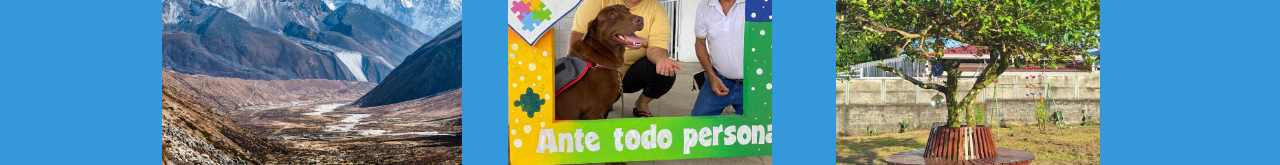
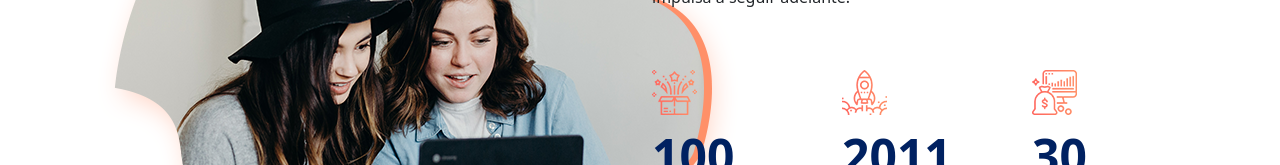
Before and after one commit to ProfesorAlbino/APAZA_Front, a Vue app: page / in a window 1280 px wide. Shown: the part 2108-2273 px from the top of the page. Built offline with nearby package versions, Linux system fonts and the light colour scheme.

Commit message:
Correccion del merge

```diff
--- a/src/components/templates/SectionInfo.vue
+++ b/src/components/templates/SectionInfo.vue
@@ -71,7 +71,7 @@ defineProps({
                 <div class="fact-item">
                   <div class="count-area-content">
                     <div class="icon">
-                      <img src="/public/Test/service-icon-01.png" alt="">
+                      <img src="/Test/service-icon-01.png" alt="">
                     </div>
                     <div class="count-digit">{{ count1 }}</div>
                     <div class="count-title">{{ countTitle1 }}</div>
--- a/src/views/HomeView.vue
+++ b/src/views/HomeView.vue
@@ -3,6 +3,7 @@ import wave from '@/components/Wave.vue'
 import CardImageRight from '../components/cards/CardImageRight.vue'
 import CardImageLeft from '../components/cards/CardImageLeft.vue'
 import CardFullImage from '../components/cards/CardFullImage.vue'
+import SectionInfo from '../components/templates/SectionInfo.vue'
 import { getLang, language } from '@/config/BasicConfig'
 import { ref, onMounted } from 'vue';
 /*
```
